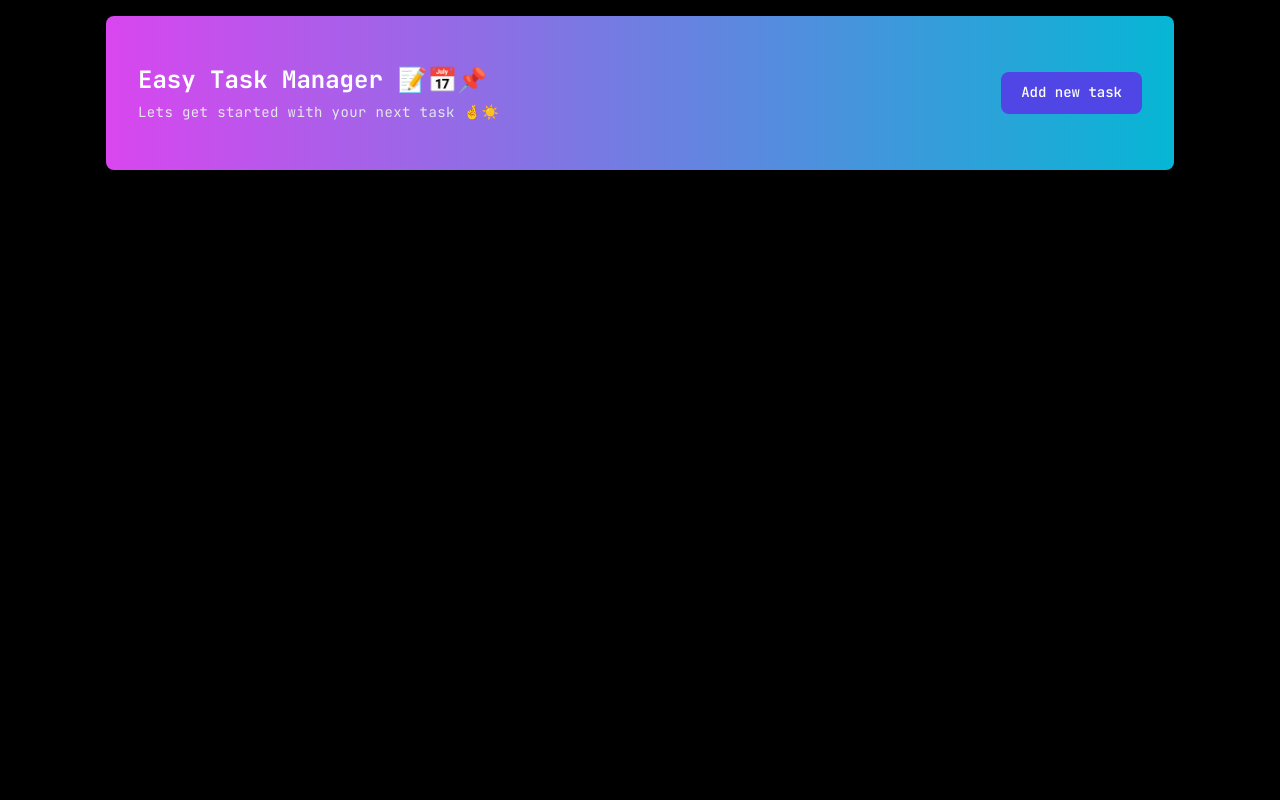
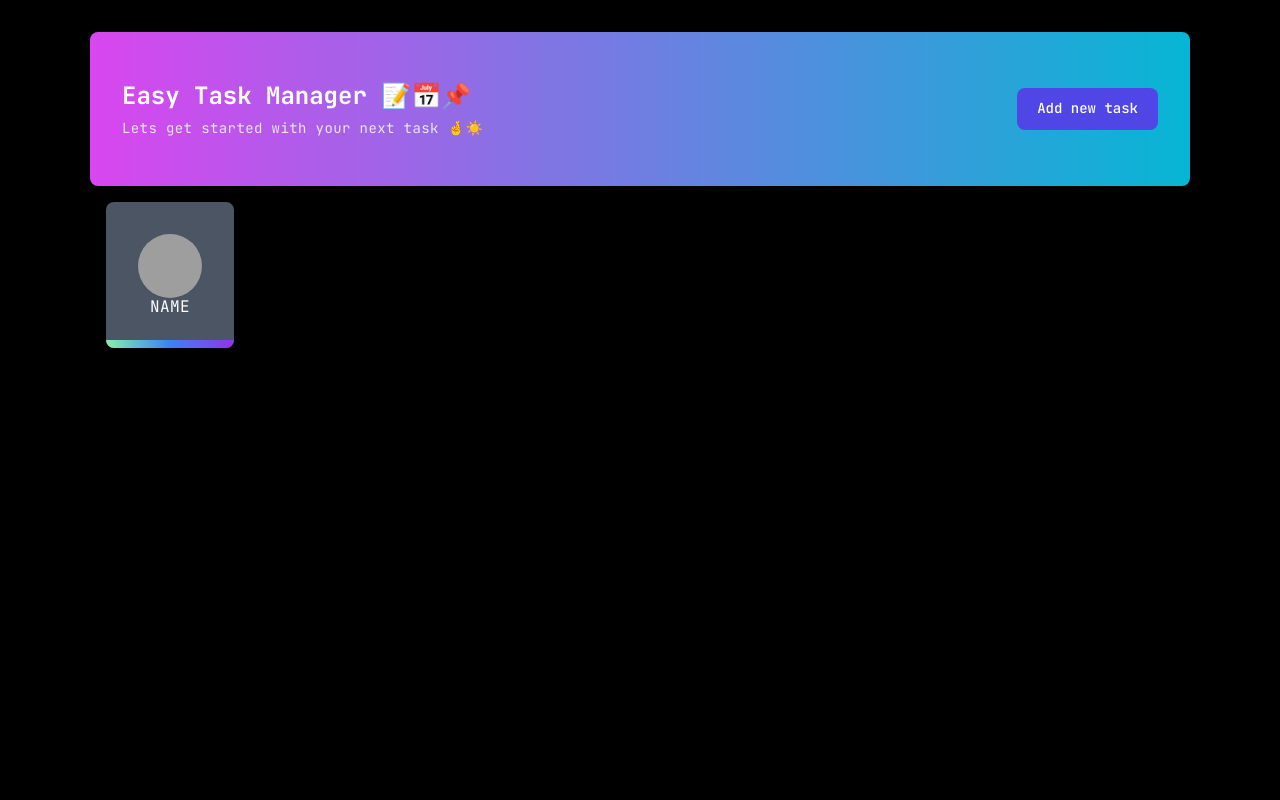
Before and after one commit to fdasabino/first-angular-app, an Angular app: page / in a window 1280 px wide. Shown: the top 800 px of the page. Built offline with nearby package versions, Linux system fonts and the light colour scheme; grey boxes are pictures that could not be loaded.

Commit message:
chore: Add user component to app component

```diff
--- a/src/app/app.component.html
+++ b/src/app/app.component.html
@@ -1,5 +1,6 @@
+<app-header></app-header>
 <main>
-    <app-header></app-header>
+    <app-user></app-user>
     <router-outlet></router-outlet>
 </main>
 <app-footer></app-footer>
--- a/src/app/app.component.ts
+++ b/src/app/app.component.ts
@@ -2,10 +2,11 @@ import { Component } from '@angular/core';
 import { RouterOutlet } from '@angular/router';
 import { FooterComponent } from './components/UI/footer/footer.component';
 import { HeaderComponent } from './components/UI/header/header.component';
+import { UserComponent } from './components/user/user.component';
 @Component({
     selector: 'app-root',
     standalone: true,
-    imports: [RouterOutlet, HeaderComponent, FooterComponent],
+    imports: [RouterOutlet, HeaderComponent, FooterComponent, UserComponent],
     templateUrl: './app.component.html',
 })
 export class AppComponent {}
--- a/src/app/components/UI/header/header.component.html
+++ b/src/app/components/UI/header/header.component.html
@@ -1,4 +1,6 @@
-<header class="bg-gradient-to-r from-fuchsia-500 to-cyan-500 rounded-lg">
+<header
+    class="bg-gradient-to-r from-fuchsia-500 to-cyan-500 rounded-lg mx-auto max-w-[1100px]"
+>
     <div class="mx-auto max-w-screen-xl px-4 py-8 sm:px-6 sm:py-12 lg:px-8">
         <div class="sm:flex sm:items-center sm:justify-between">
             <div class="text-center sm:text-left">
--- /dev/null
+++ b/src/app/components/user/user.component.html
@@ -0,0 +1,17 @@
+<button
+    class="relative block overflow-hidden rounded-lg border-2 bg-gray-600 p-4 sm:p-6 lg:p-8"
+>
+    <div class="sm:flex sm:justify-between sm:gap-4">
+        <div class="hidden sm:block sm:shrink-0">
+            <img
+                alt=""
+                src="https://images.unsplash.com/photo-1633332755192-727a05c4013d?ixlib=rb-1.2.1&ixid=MnwxMjA3fDB8MHxwaG90by1wYWdlfHx8fGVufDB8fHx8&auto=format&fit=crop&w=1180&q=80"
+                class="size-16 rounded-full object-cover shadow-sm"
+            />
+        </div>
+    </div>
+    <span>NAME</span>
+    <span
+        class="absolute inset-x-0 bottom-0 h-2 bg-gradient-to-r from-green-300 via-blue-500 to-purple-600"
+    ></span>
+</button>
--- a/src/styles.scss
+++ b/src/styles.scss
@@ -54,6 +54,11 @@ body {
     -moz-osx-font-smoothing: grayscale;
     user-select: none;
     background: #000;
+    padding: 2rem 2rem 0 2rem;
+
+    @media (max-width: $base-breakpoint-768px) {
+        padding: 1rem 1rem 0 1rem;
+    }
 }
 
 main {
```
Also changed, not shown: src/app/components/user/user.component.ts (added, +9 -0 lines).
